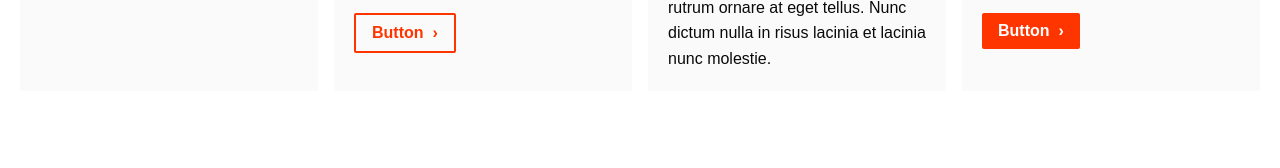
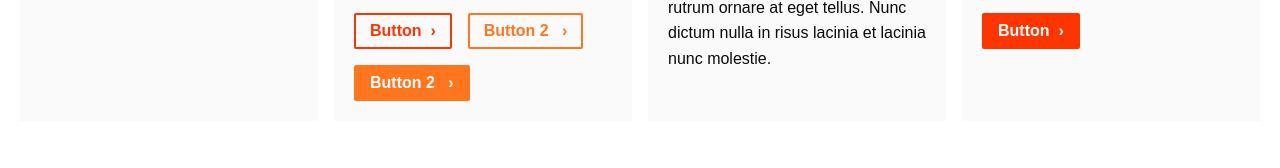
Before and after one commit to vanhoog/Solid, a website: page src/Package/wwwroot/index.html in a window 1280 px wide. Shown: the part 1844-2012 px from the top of the page. Drawn offline with nearby package versions, Linux system fonts and the light colour scheme.

Commit message:
Feature: button group

```diff
--- a/src/Package/resources/scss/components/_button.scss
+++ b/src/Package/resources/scss/components/_button.scss
@@ -33,6 +33,7 @@ button, .c-btn, .c-btn:visited {
     background-color: transparent;
     color: $primary-color;
     border: solid 2px $primary-color;
+    padding: calc((#{$btnPadding} / 2) - 2px) calc(#{$btnPadding} - 2px);
 
     &:hover {
         background-color: $primary-color;
@@ -50,3 +51,23 @@ button, .c-btn, .c-btn:visited {
         }
     }
 }
+
+
+.c-btn-group {
+    font-family: monospace; // for spacing columns correctly
+    letter-spacing: -.65em; // this too */
+    text-align: left;
+    margin-bottom: calc(#{-$paragraph-margin}/2);
+    margin-top: calc(#{-$paragraph-margin}/2);
+    margin-left: -$paragraph-margin;
+
+    .c-btn {
+        margin-bottom: calc(#{$paragraph-margin}/2);
+        margin-top: calc(#{$paragraph-margin}/2);
+        font-family: $font-family; // be sure to reset the font and letter-spacing
+        letter-spacing: normal;
+        vertical-align: top;
+        vertical-align: top;
+        margin-left: $paragraph-margin;
+    }
+}
--- a/src/Package/resources/scss/layout/_layout.scss
+++ b/src/Package/resources/scss/layout/_layout.scss
@@ -1,5 +1,7 @@
 body {
-   padding-top: 64px;
+     @media only screen and (min-width: 600px) {
+        padding-top: 64px;
+     }
 }
 
 
--- a/src/Package/resources/scss/layout/_navigation.scss
+++ b/src/Package/resources/scss/layout/_navigation.scss
@@ -61,6 +61,7 @@ main {
 
     &:hover {
         background-color: $quiet-color;
+        color: $text-color;
         box-shadow: $basicShadow;
     }
 
--- a/src/Package/wwwroot/index.html
+++ b/src/Package/wwwroot/index.html
@@ -4,7 +4,7 @@
 		<meta charset="utf-8">
 		<title>Boilerplate</title>
 		<meta name="description" content="">
-		<meta name="author" content="Dylan Hoogenboom">
+		<meta name="author" content="mplus.nl">
 		<meta name="viewport" content="width=device-width, initial-scale=1, minimum-scale=1, maximum-scale=1">
 		<link href="static/css/styles.css" rel="stylesheet">
 	</head>
@@ -17,7 +17,7 @@
 				<div class="o-content  o-section-main">
 					<div class="u-readable">
 						<h1>Boilerplate 1.0</h1>
-						<p class="u-readable">
+						<p>
 							Praesent at arcu non arcu convallis pellentesque.
 							Quisque auctor augue ac massa feugiat id volutpat risus fermentum.
 							Cras fringilla ipsum sed elit sodales malesuada.
@@ -125,7 +125,11 @@
 								Pellentesque a lectus sem, et suscipit nunc.
 								urabitur diam mi, ultricies eget porttitor at, suscipit nec metus.
 							</p>
-							<a href="https://www.mplus.nl" class="c-btn c-btn--reverse c-btn--reverse-secondary">Button</a>
+							<div class="c-btn-group">
+								<a href="https://www.mplus.nl" class="c-btn c-btn--reverse c-btn--reverse-secondary">Button</a>
+								<a href="https://www.mplus.nl" class="c-btn c-btn--reverse">Button 2 </a>
+								<a href="https://www.mplus.nl" class="c-btn">Button 2 </a>
+							</div>
 						</div>
 					</div>
 					<div class="o-column o-column--small-1 o-column--mid-2 o-column--4">
```
Also changed, not shown: src/Package/wwwroot/static/css/styles.css.
